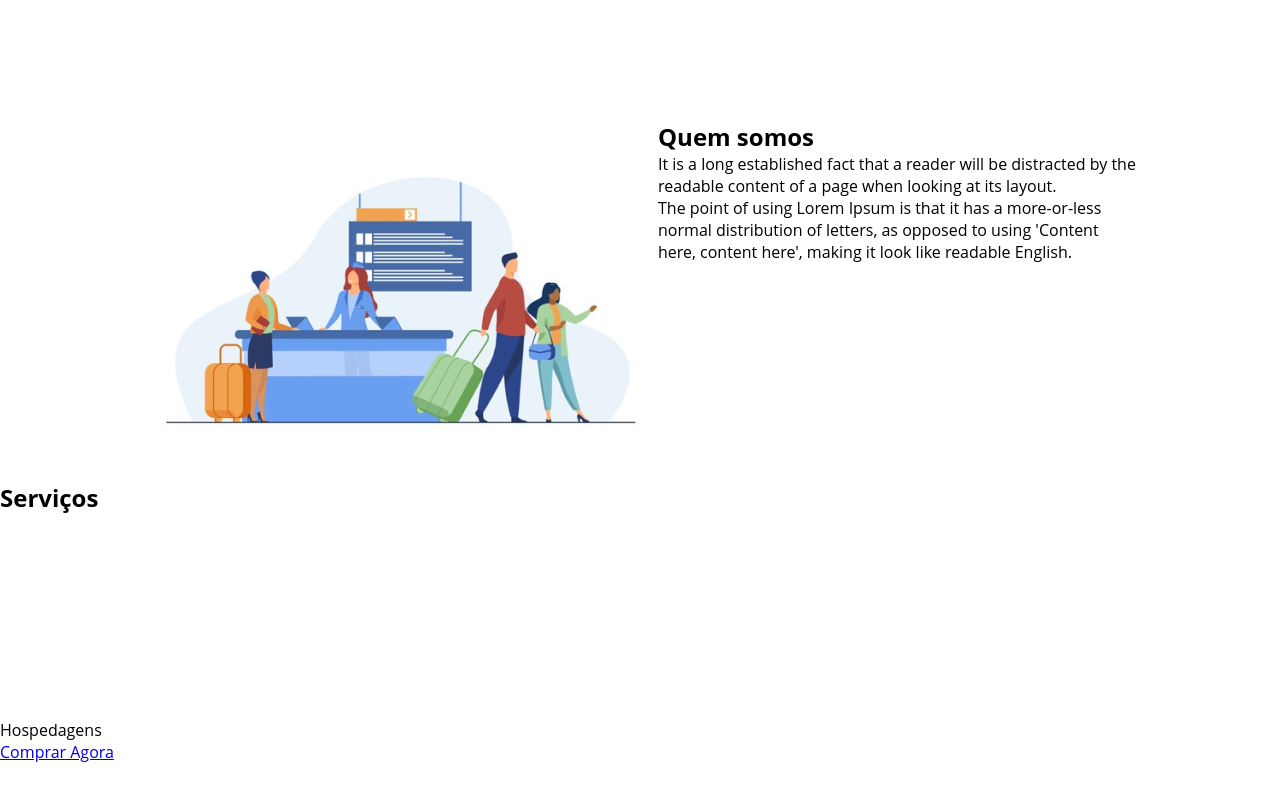
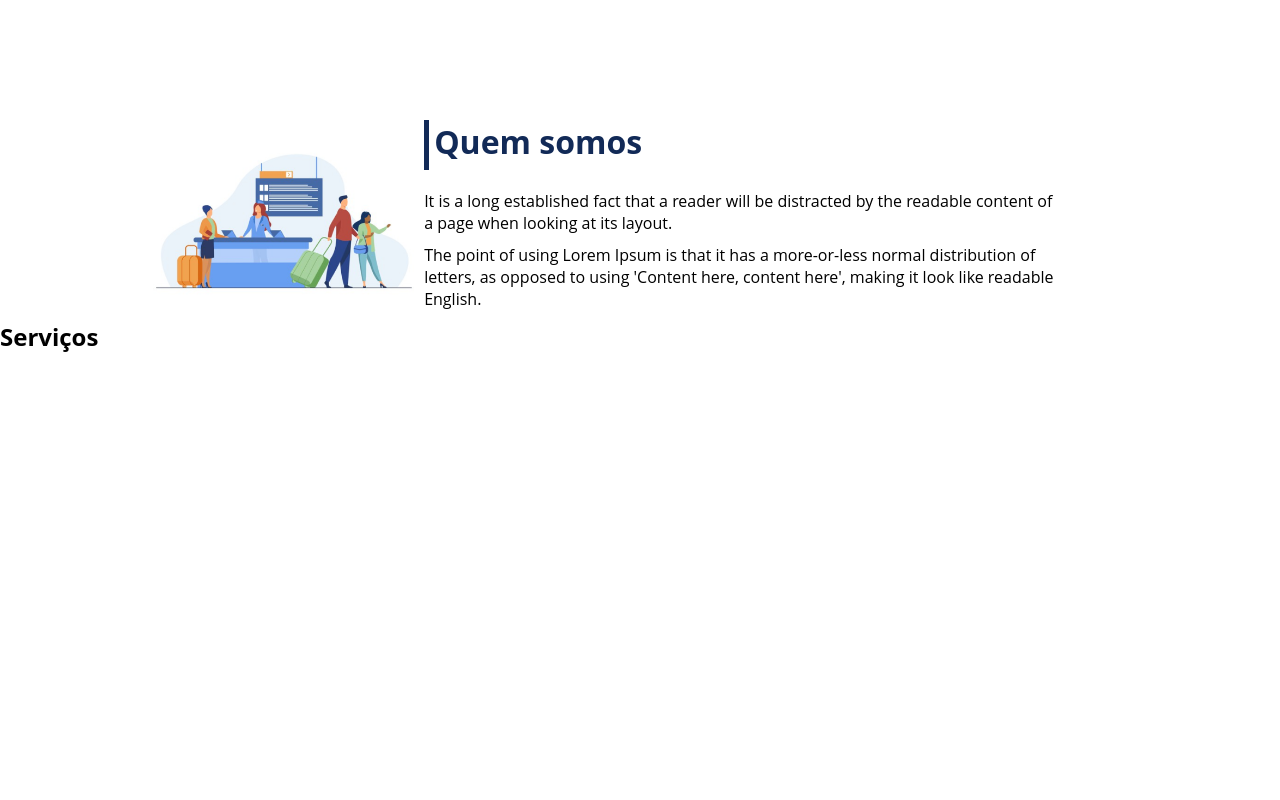
Before and after one commit to Jnfagundes/trabalhoDeFlexboxDio, a plain HTML site: page index.html in a window 1280 px wide. Shown: the part 780-1580 px from the top of the page. Drawn offline with Linux system fonts and the light colour scheme.

Commit message:
Mudando a forma das imagens

```diff
--- a/style/estilo.css
+++ b/style/estilo.css
@@ -12,6 +12,11 @@ ul{
 
 ul li a{
     text-decoration: none;
+}
+
+div img{
+    display: block;
+    width: 100%;
 }
 
 .flex-container{
@@ -75,4 +80,27 @@ header .menu{
 
 #quem-somos {
     flex-direction: row-reverse;
+    align-items: center;
+    justify-content: space-between;
 }
+
+#quem-somos h2{
+    font-size: 32px;
+    color: #122a57;
+    display: flex;
+    margin-bottom: 20px;
+}
+
+#quem-somos h2::before{
+    content: "";
+    height: 50px;
+    width: 5px;
+    margin-right: 5px;
+    background-color: #122a57;
+    position: relative;
+}
+
+#quem-somos p{
+    margin-bottom: 10px;
+    width: 90%;
+}
```
Also changed, not shown: index.html (+1 -1 lines).
